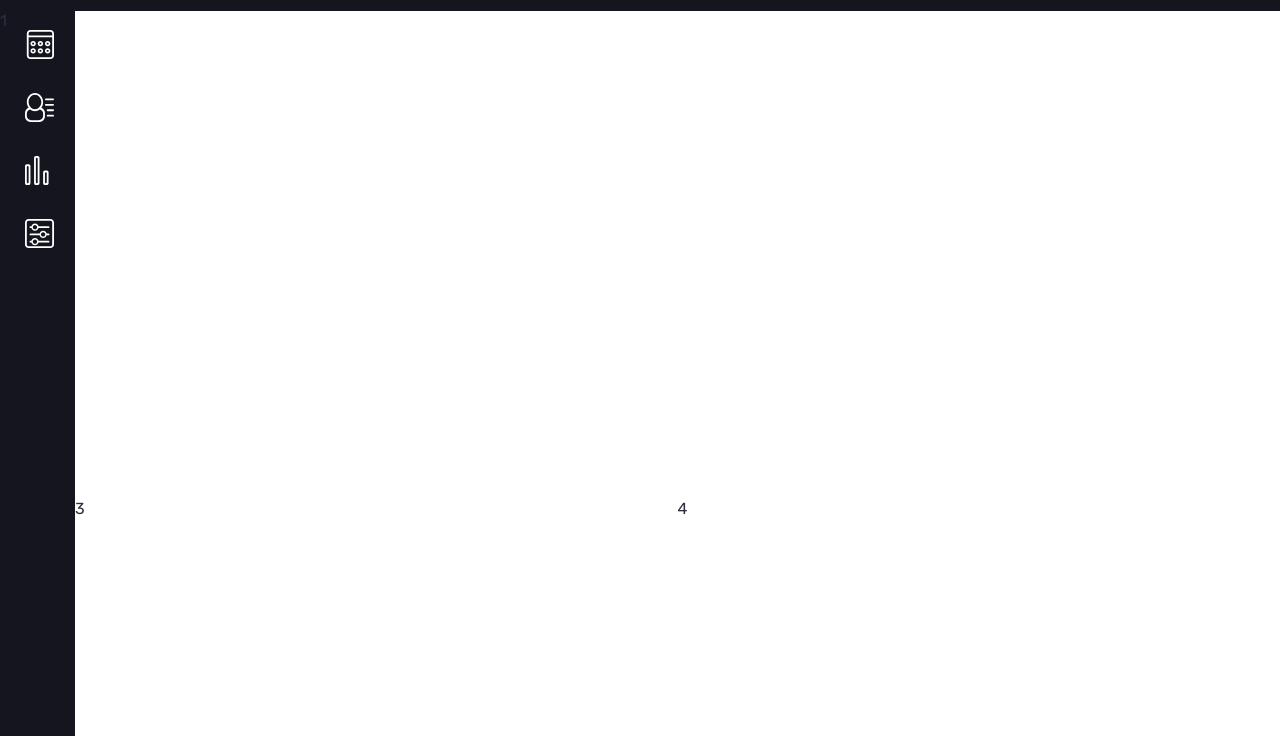
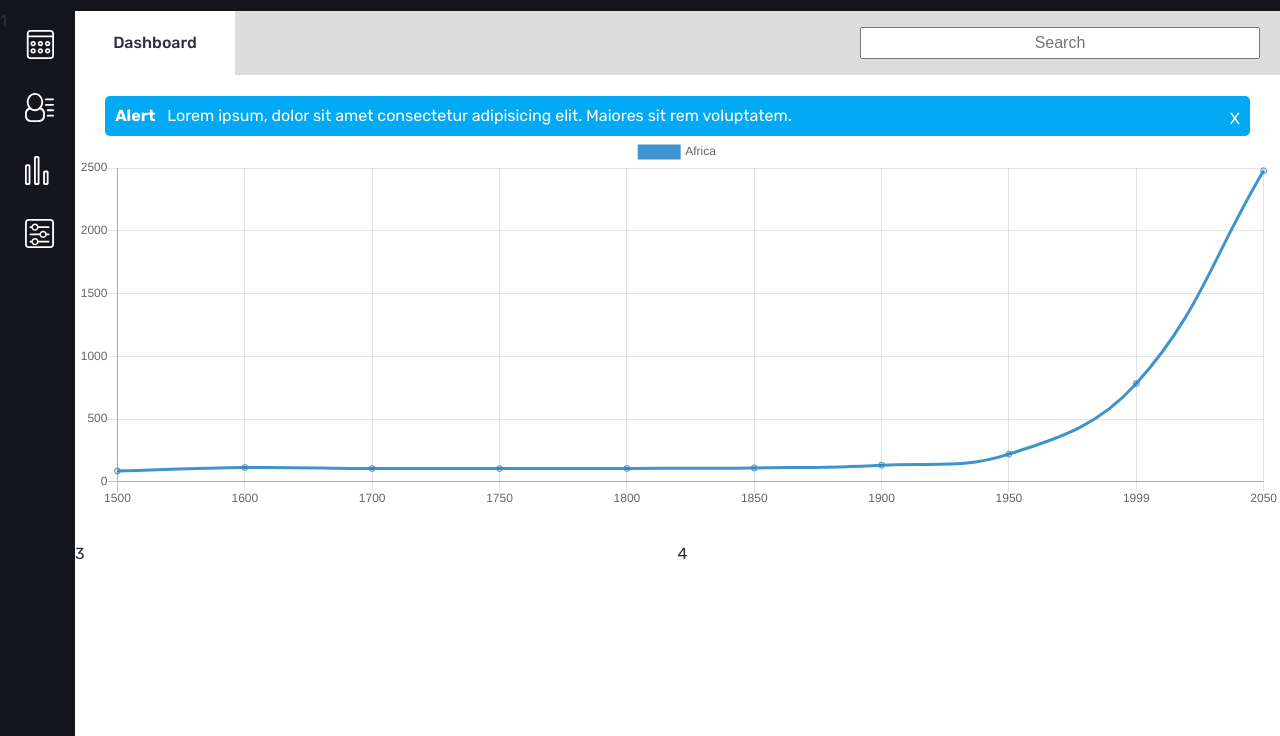
Before and after one commit to NathanClancy/techdegree-project-7, a plain HTML site: page index.html in a window 1280 px wide. Shown: the part 64-800 px from the top of the page. Drawn offline with nearby package versions, Linux system fonts and the light colour scheme.

Commit message:
Adding a chart
Adding a Chart

```diff
--- a/css/custom.css
+++ b/css/custom.css
@@ -18,7 +18,7 @@ body {
 .parent {
 display: grid;
 grid-template-columns: 75px 1fr 1fr;
-grid-template-rows:  75px 3fr 2fr 1fr 2fr 2fr;
+grid-template-rows:  75px  65px 3fr 2fr 1fr 2fr 2fr;
 grid-template-rows:  75px minmax();
 grid-column-gap: 0px;
 grid-row-gap: 0px;
@@ -33,8 +33,8 @@ header {
 .dash {
   grid-column-start: 2;
   grid-column-end: 4;
-  grid-row-start: 2;
-  grid-row-end: 3;
+  grid-row-start: 3;
+  grid-row-end: 4;
 }
 
 .graph {
@@ -113,3 +113,58 @@ header{
 	margin: 0 25px;
 	padding-bottom: 30px;
 }
+
+/*Dashboard Styling*/
+
+.search p {
+	background: #FFF;
+	height: 4rem;
+	width: 10rem;
+	text-align: center;
+	padding: 22px;
+	font-weight: 500;
+	float: left;
+}
+
+.search {
+  grid-column-start: 2;
+  grid-column-end: 4;
+  grid-row-start: 2;
+  grid-row-end: 3;
+  background: #DDD;
+  height: 4rem;
+}
+
+.search input {
+	text-align: center;
+	padding: 22px;
+	font-weight: 500;
+	float: right;
+	margin-left: auto;
+	margin-right: 20px;
+	width: 400px;
+	height: 50%;
+	font-size: 1rem;
+	display: inline-block;
+	padding: 5px;
+	margin-top: 16px;
+	margin-bottom: 16px;
+}
+
+.alert {
+	background: #03A9F4;
+	width: 95%;
+	margin: 0 auto;
+	margin-top: 20px;
+	border-radius: 5px;
+	color: #FFF;
+	padding: 5px;
+	padding: 10px;
+	height: 40px;
+}
+
+.close {
+	display: inline;
+	float: right;
+	margin-top: -16px;
+}
--- a/index.html
+++ b/index.html
@@ -25,13 +25,13 @@
 	<a href="index.html"><img class="sidebarIcons" src="icons/icon-members.svg"></a>
 	<a href="index.html"><img class="sidebarIcons" src="icons/icon-visits.svg"></a>
 	<a href="index.html"><img class="sidebarIcons" src="icons/icon-settings.svg"></a>
-
 </div>
+<div class="search"><p>Dashboard</p><input type="text" placeholder="Search"></div>
 <div class="dash">
-	<div class="tab"></div>
-	<div class="search"></div>
-	<div class="alert"></div>
-	<div class="chart"></div>
+	<div id="hideMe" class="alert"><p><strong>Alert</strong> &nbsp; Lorem ipsum, dolor sit amet consectetur adipisicing elit. Maiores sit rem voluptatem.</p><p id="x" class="close" onclick="myFunction()">X</p></div>
+	<div class="chart">
+		<canvas id="myChart" width="1600" height="500"></canvas>
+	</div>
 </div>
 <div class="bargraph">3</div>
 <div class="piegraph">4</div>
@@ -55,6 +55,7 @@
 
 <script src="https://cdnjs.cloudflare.com/ajax/libs/Chart.js/2.8.0/Chart.bundle.js" integrity="sha256-qSIshlknROr4J8GMHRlW3fGKrPki733tLq+qeMCR05Q=" crossorigin="anonymous"></script>
 <script src="https://cdnjs.cloudflare.com/ajax/libs/Chart.js/2.8.0/Chart.bundle.min.js" integrity="sha256-xKeoJ50pzbUGkpQxDYHD7o7hxe0LaOGeguUidbq6vis=" crossorigin="anonymous"></script>
+ <script src="js/app.js"></script>
 </body>
 
 </html>
--- a/js/app.js
+++ b/js/app.js
@@ -1 +1,23 @@
 // JavaScript Document
+
+// Our labels along the x-axis
+var years = [1500,1600,1700,1750,1800,1850,1900,1950,1999,2050];
+// For drawing the lines
+var africa = [86,114,106,106,107,111,133,221,783,2478];
+
+var ctx = document.getElementById("myChart");
+var myChart = new Chart(ctx, {
+  type: 'line',
+  data: {
+    labels: years,
+    datasets: [
+      {
+        data: africa,
+		label: "Africa",
+		borderColor: "#3e95cd",
+		fill: false
+
+      }
+    ]
+  }
+});
```
